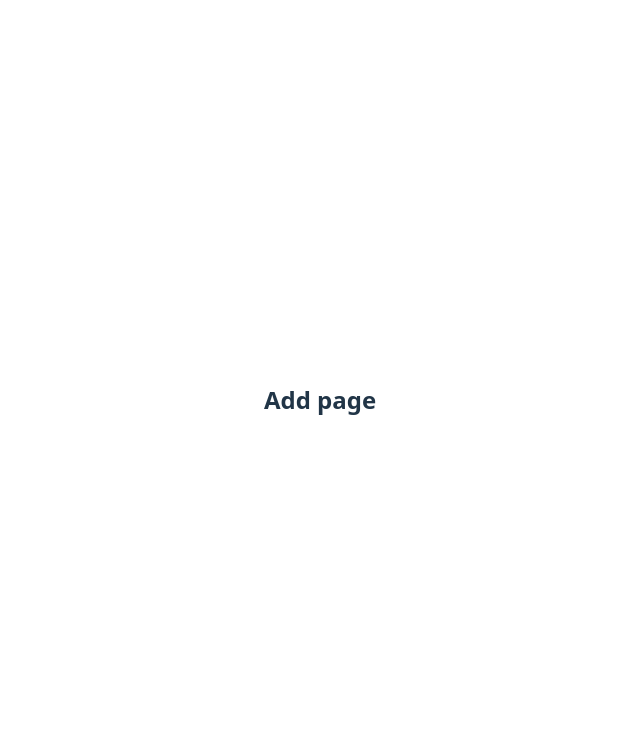
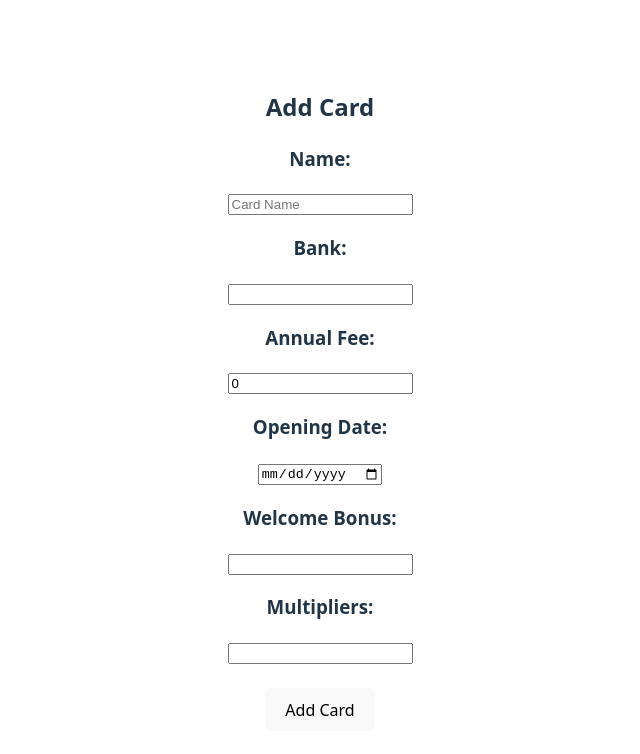
Before and after one commit to paulhwang1007/credit-card-tracker-frontend, a React (Vite) app: page /add in a window 1280 px wide. Shown: the top 754 px of the page, without its empty margins (320-960 px from the left). Built offline with nearby package versions, Linux system fonts and the light colour scheme.

Commit message:
Implement Form in Add Card Page

```diff
--- a/src/Add.jsx
+++ b/src/Add.jsx
@@ -1,9 +1,82 @@
-import React from "react";
+import React, { useState } from "react";
 
 const Add = () => {
+  const initialCardFields = {
+    name: "",
+    bank: "",
+    annual_fee: 0,
+    opening_date: "",
+    multipliers: [],
+    welcome_bonus: "",
+  };
+
+  const [cardFields, setCardFields] = useState(initialCardFields);
+
+  const handleChange = (e) => {
+    const { name, value } = e.target;
+    setCardFields((prev) => {
+      return { ...prev, [name]: value };
+    });
+  };
+
+  const handleSubmit = (e) => {
+    e.preventDefault();
+    console.log(cardFields);
+    setCardFields(initialCardFields);
+  };
+
   return (
     <div>
-      <h2>Add page</h2>
+      <h2>Add Card</h2>
+
+      <form onSubmit={handleSubmit}>
+        <h3>Name: </h3>
+        <input
+          type="text"
+          name="name"
+          value={cardFields.name}
+          onChange={handleChange}
+          placeholder="Card Name"
+        />
+        <h3>Bank: </h3>
+        <input
+          type="text"
+          name="bank"
+          value={cardFields.bank}
+          onChange={handleChange}
+        />
+        <h3>Annual Fee: </h3>
+        <input
+          type="number"
+          name="annual_fee"
+          value={cardFields.annual_fee}
+          onChange={handleChange}
+        />
+        <h3>Opening Date: </h3>
+        <input
+          type="date"
+          name="opening_date"
+          value={cardFields.opening_date}
+          onChange={handleChange}
+        />
+        <h3>Welcome Bonus: </h3>
+        <input
+          type="text"
+          name="welcome_bonus"
+          value={cardFields.welcome_bonus}
+          onChange={handleChange}
+        />
+        <h3>Multipliers: </h3>
+        <input
+          type="text"
+          name="multipliers"
+          value={cardFields.multipliers}
+          onChange={handleChange}
+        />
+        <br />
+        <br />
+        <button type="submit">Add Card</button>
+      </form>
     </div>
   );
 };
```
